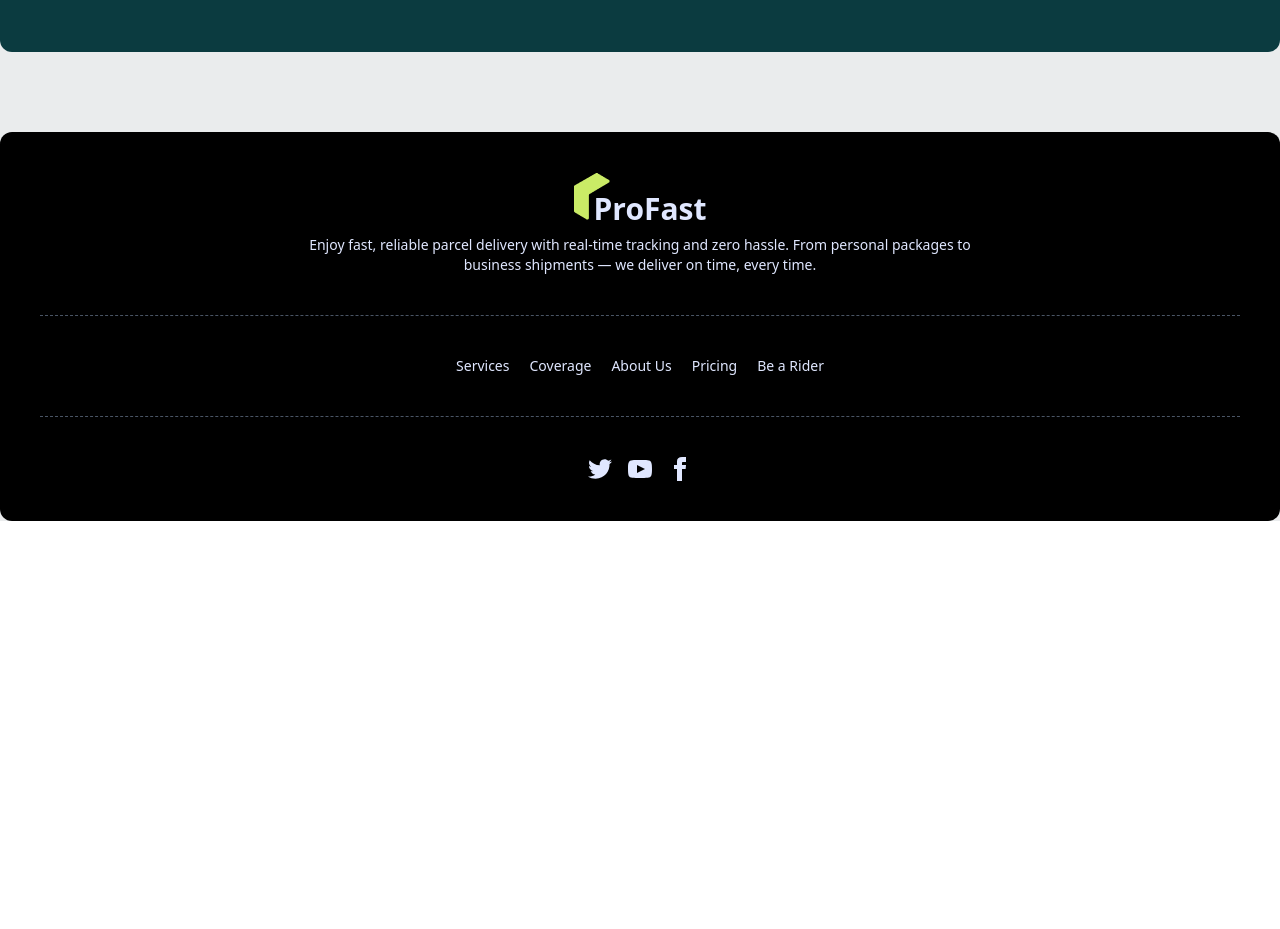
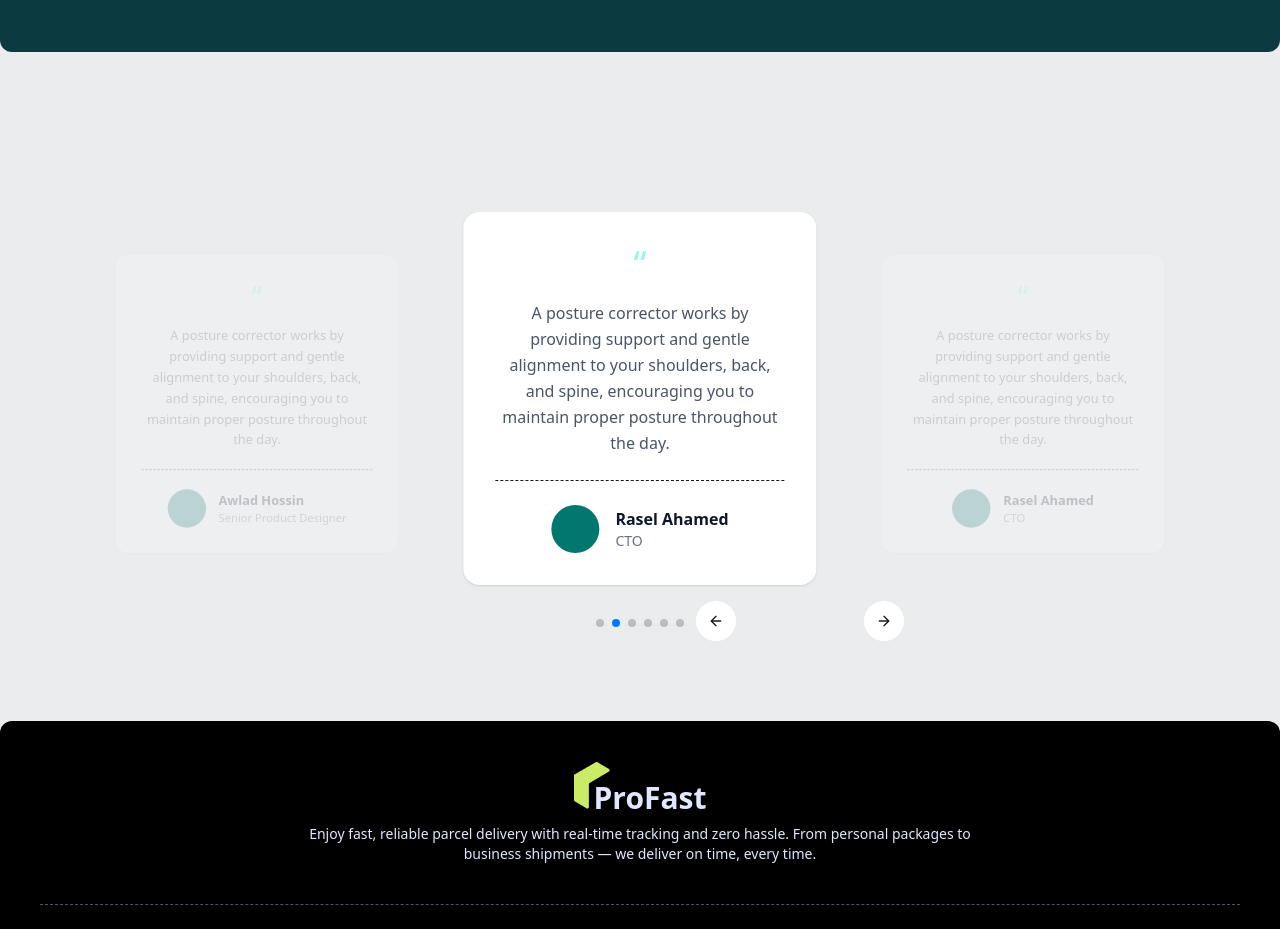
Before and after one commit to md-jahirul-islam-tuku/pro-fast-projects, a React (Vite) app: page / in a window 1280 px wide. Shown: the part 3620-4549 px from the top of the page. Before the commit the page ends 4141 px from the top, so only its background shows below. Built offline with nearby package versions, Linux system fonts and the light colour scheme.

Commit message:
comment section added

```diff
--- a/package.json
+++ b/package.json
@@ -18,6 +18,7 @@
     "react-icons": "^5.5.0",
     "react-responsive-carousel": "^3.2.23",
     "react-router-dom": "^7.11.0",
+    "swiper": "^12.0.3",
     "tailwindcss": "^4.1.18"
   },
   "devDependencies": {
--- /dev/null
+++ b/src/components/Home/TestimonialCarousel.jsx
@@ -0,0 +1,96 @@
+import { Swiper, SwiperSlide } from "swiper/react";
+import { Autoplay, Pagination, Navigation } from "swiper/modules";
+import { FiArrowLeft, FiArrowRight } from "react-icons/fi";
+
+const testimonials = [
+  {
+    name: "Awlad Hossin",
+    role: "Senior Product Designer",
+    text: "A posture corrector works by providing support and gentle alignment to your shoulders, back, and spine, encouraging you to maintain proper posture throughout the day.",
+  },
+  {
+    name: "Rasel Ahamed",
+    role: "CTO",
+    text: "A posture corrector works by providing support and gentle alignment to your shoulders, back, and spine, encouraging you to maintain proper posture throughout the day.",
+  },
+  {
+    name: "Rasel Ahamed",
+    role: "CTO",
+    text: "A posture corrector works by providing support and gentle alignment to your shoulders, back, and spine, encouraging you to maintain proper posture throughout the day.",
+  },
+  {
+    name: "Rasel Ahamed",
+    role: "CTO",
+    text: "A posture corrector works by providing support and gentle alignment to your shoulders, back, and spine, encouraging you to maintain proper posture throughout the day.",
+  },
+  {
+    name: "Rasel Ahamed",
+    role: "CTO",
+    text: "A posture corrector works by providing support and gentle alignment to your shoulders, back, and spine, encouraging you to maintain proper posture throughout the day.",
+  },
+  {
+    name: "Rasel Ahamed",
+    role: "CTO",
+    text: "A posture corrector works by providing support and gentle alignment to your shoulders, back, and spine, encouraging you to maintain proper posture throughout the day.",
+  },
+];
+
+export default function TestimonialCarousel() {
+  return (
+    <div className="py-20 px-20">
+      <div className="relative">
+        <Swiper
+          centeredSlides
+          loop
+          spaceBetween={30}
+          slidesPerView={3}
+          pagination={{ clickable: true }}
+          breakpoints={{
+            0: { slidesPerView: 1 },
+            768: { slidesPerView: 2 },
+            1024: { slidesPerView: 3 },
+          }}
+          autoplay={{
+            delay: 2500,
+            disableOnInteraction: false,
+          }}
+          navigation={{
+            prevEl: ".custom-prev",
+            nextEl: ".custom-next",
+          }}
+          modules={[Autoplay, Pagination, Navigation]}
+        >
+          {testimonials.map((item, i) => (
+            <SwiperSlide key={i}>
+              <div className="testimonial-car bg-white rounded-2xl p-8 shadow-sm text-center mb-14">
+                <div className="text-4xl text-teal-200 mb-4">“</div>
+
+                <p className="text-gray-600 leading-relaxed mb-6">
+                  {item.text}
+                </p>
+
+                <div className="border-t border-dashed my-4"></div>
+
+                <div className="flex items-center justify-center gap-4 mt-6">
+                  <div className="w-12 h-12 rounded-full bg-teal-700"></div>
+                  <div className="text-left">
+                    <h4 className="font-semibold text-gray-900">{item.name}</h4>
+                    <p className="text-sm text-gray-500">{item.role}</p>
+                  </div>
+                </div>
+              </div>
+            </SwiperSlide>
+          ))}
+        </Swiper>
+
+        {/* Custom arrows */}
+        <button className="custom-prev absolute left-185 -translate-x-16 bottom-0 w-10 h-10 rounded-full flex items-center justify-center">
+          <FiArrowLeft />
+        </button>
+        <button className="custom-next absolute left-165 translate-x-16 bottom-0 w-10 h-10 rounded-full flex items-center justify-center">
+          <FiArrowRight />
+        </button>
+      </div>
+    </div>
+  );
+}
--- a/src/index.css
+++ b/src/index.css
@@ -10,3 +10,36 @@ body {
   max-width: 1600px;
   margin: 0 auto;
 }
+
+.swiper-slide {
+  opacity: 0.2;
+  transform: scale(0.8) !important;
+  transition: all 0.4s ease;
+}
+
+.swiper-slide-active {
+  opacity: 1;
+  transform: scale(1) !important;
+}
+
+.custom-prev,
+.custom-next {
+  position: absolute;
+  width: 40px;
+  height: 40px;
+  border-radius: 999px;
+  display: flex;
+  align-items: center;
+  justify-content: center;
+  background: white;
+  cursor: pointer;
+  z-index: 10;
+}
+
+.custom-prev {
+  transform: translateX(-60px);
+}
+
+.custom-next {
+  transform: translateX(60px);
+}
--- a/src/main.jsx
+++ b/src/main.jsx
@@ -4,6 +4,8 @@ import "./index.css";
 import App from "./App.jsx";
 import { RouterProvider } from "react-router-dom";
 import router from "./router/router.jsx";
+import "swiper/css";
+import "swiper/css/pagination";
 
 createRoot(document.getElementById("root")).render(
   <StrictMode>
--- a/src/pages/Home.jsx
+++ b/src/pages/Home.jsx
@@ -5,6 +5,7 @@ import HowItWorks from "../components/Home/HowItWorks";
 import TrustedBy from "../components/Home/TrustedBy";
 import Guarantee from "../components/Home/Guarantee";
 import Priority from "../components/Home/Priority";
+import TestimonialCarousel from "../components/Home/TestimonialCarousel";
 
 const Home = () => {
   return (
@@ -15,6 +16,7 @@ const Home = () => {
       <TrustedBy />
       <Guarantee />
       <Priority />
+      <TestimonialCarousel />
     </div>
   );
 };
```
Also changed, not shown: 1 other file (tests, documents, lock files or other folders).
